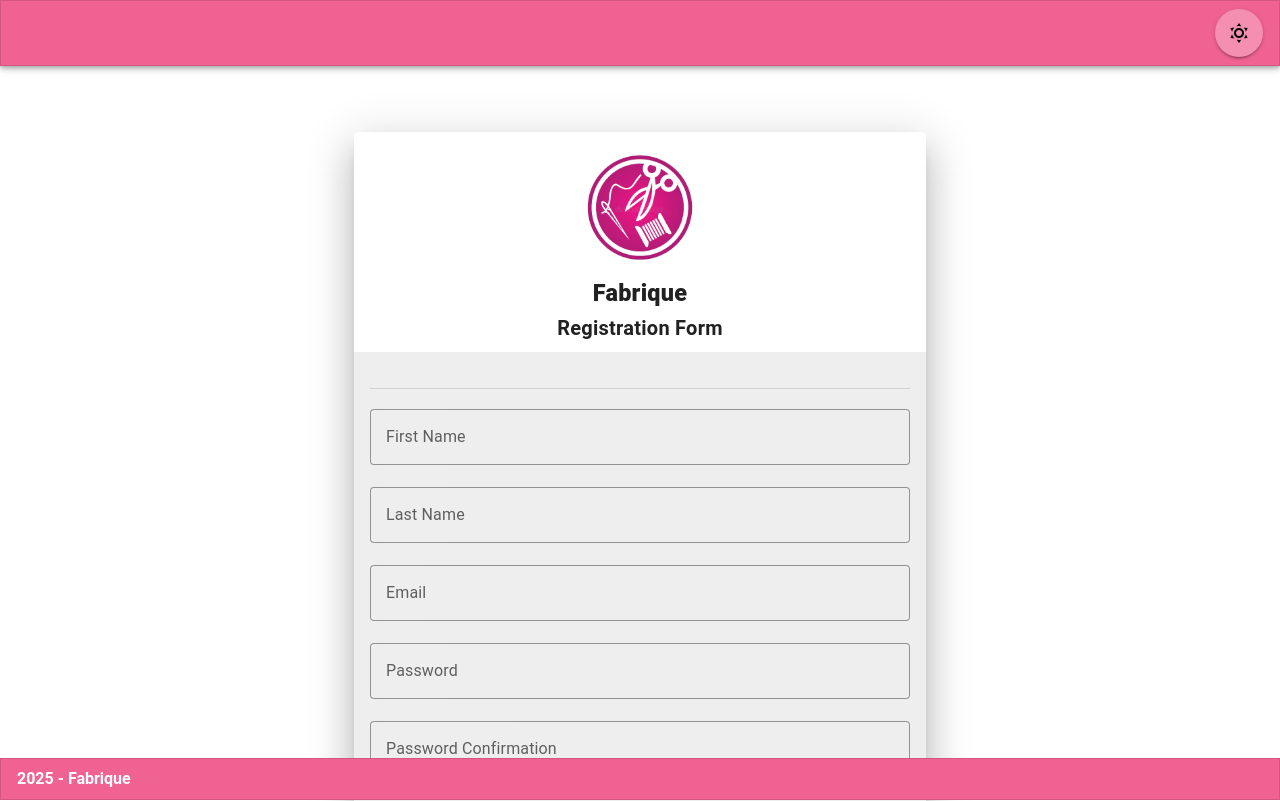
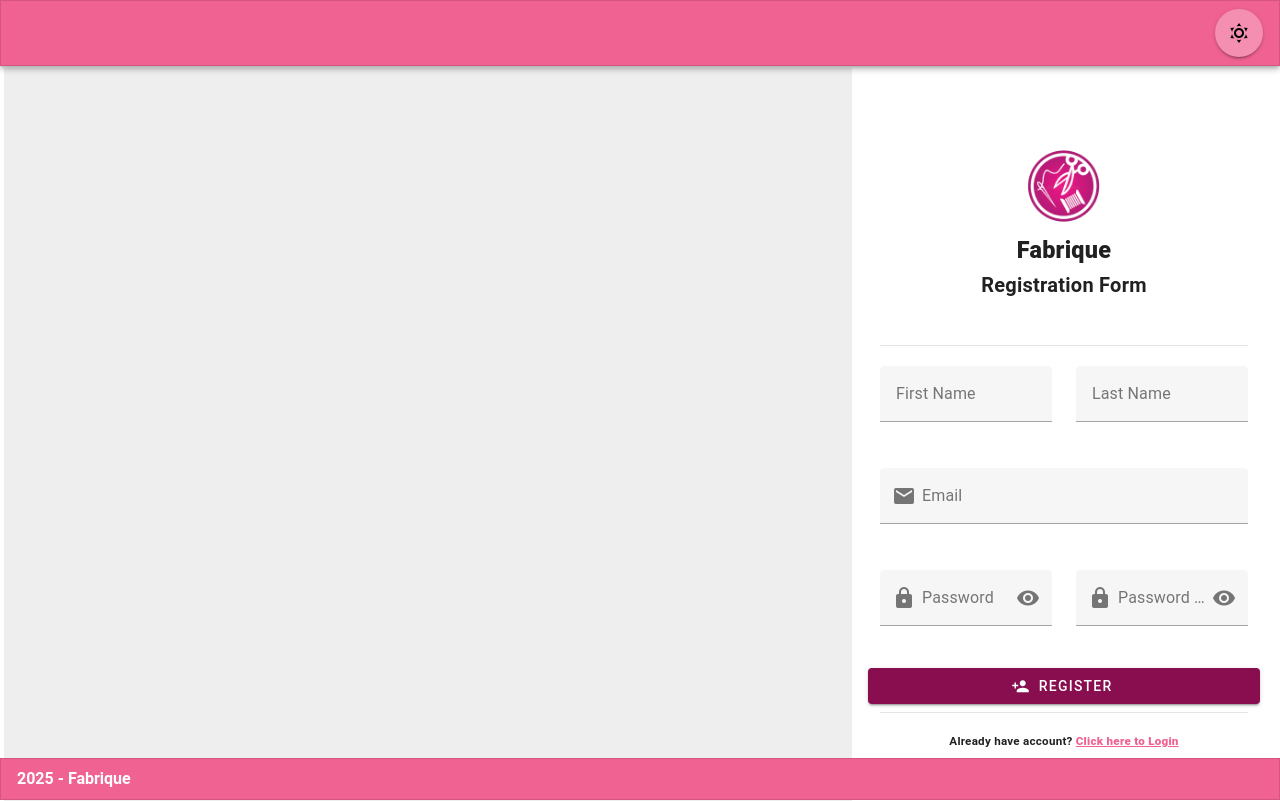
Before and after one commit to mylenecalo/web-fabrique, a Vue app: page /register in a window 1280 px wide. Shown: the top 801 px of the page. Built offline with nearby package versions, Linux system fonts and the light colour scheme.

Commit message:
feat: added password view function

```diff
--- a/src/components/auth/LoginForm.vue
+++ b/src/components/auth/LoginForm.vue
@@ -1,13 +1,20 @@
+<script setup>
+import { ref } from 'vue'
 
+const isPasswordVisible = ref(false)
+</script>
 
 <template>
                   <v-form fast-fail @submit.prevent>
                     <v-text-field
-                      label="Email" variant="outlined"
-                    ></v-text-field>
+                      label="Email" prepend-inner-icon="mdi-email"></v-text-field>
 
                     <v-text-field
-                      label="Password" type="password" variant="outlined"
+                      prepend-inner-icon="mdi-lock"
+                      label="Password"
+                      :type="isPasswordVisible ? 'text' : 'password'"
+                      :append-inner-icon="isPasswordVisible ? 'mdi-eye-off' : 'mdi-eye' "
+                      @click:append-inner="isPasswordVisible = !isPasswordVisible"
                     ></v-text-field>
 
                     <v-btn class="mt-2" type="submit" block color="pink-darken-4" prepend-icon="mdi-login">Login</v-btn>
--- a/src/components/auth/RegisterForm.vue
+++ b/src/components/auth/RegisterForm.vue
@@ -1,28 +1,48 @@
+<script setup>
+import { ref } from 'vue'
 
+const isPasswordVisible = ref(false)
+const isPasswordConfirmVisible = ref(false)
+</script>
 
 <template>
 
 <v-form fast-fail @submit.prevent>
+             <v-row>
+                  <v-col cols="12" md="6">
+                    <v-text-field label="First Name"></v-text-field>
+                  </v-col>
+
+                  <v-col cols="12" md="6">
+                    <v-text-field label="Last Name"></v-text-field>
+                  </v-col>
+
+                  <v-col cols="12">
+                    <v-text-field label="Email" prepend-inner-icon="mdi-email"></v-text-field>
+                  </v-col>
+
+                  <v-col cols="12" md="6">
                     <v-text-field
-                      label="First Name" variant="outlined"
+                    prepend-inner-icon="mdi-lock"
+                      label="Password"
+                      :type="isPasswordVisible ? 'text' : 'password'"
+                      :append-inner-icon="isPasswordVisible ? 'mdi-eye-off' : 'mdi-eye' "
+                      @click:append-inner="isPasswordVisible = !isPasswordVisible"
                     ></v-text-field>
+                  </v-col>
 
+                  <v-col cols="12" md="6">
                     <v-text-field
-                      label="Last Name" variant="outlined"
+                    prepend-inner-icon="mdi-lock"
+                      label="Password Confirmation"
+                      :type="isPasswordConfirmVisible ? 'text' : 'password'"
+                      :append-inner-icon="isPasswordConfirmVisible ? 'mdi-eye-off' : 'mdi-eye' "
+                      @click:append-inner="isPasswordConfirmVisible = !isPasswordConfirmVisible"
                     ></v-text-field>
-
-                    <v-text-field
-                      label="Email" variant="outlined"
-                    ></v-text-field>
-
-                    <v-text-field
-                      label="Password" type="password" variant="outlined"
-                    ></v-text-field>
-
-                    <v-text-field
-                      label="Password Confirmation" type="password" variant="outlined"
-                    ></v-text-field>
+                  </v-col>
 
                     <v-btn class="mt-2" type="submit" block color="pink-darken-4" prepend-icon="mdi-account-plus">Register</v-btn>
+                  </v-row>
                   </v-form>
+
 </template>
--- a/src/components/layout/AppLayout.vue
+++ b/src/components/layout/AppLayout.vue
@@ -24,9 +24,7 @@ function onClick() {
        </v-app-bar>
 
        <v-main>
-         <v-container>
           <slot name="content"></slot>
-        </v-container>
       </v-main>
 
       <v-footer
--- a/src/views/auth/LoginView.vue
+++ b/src/views/auth/LoginView.vue
@@ -10,9 +10,11 @@ const { mobile } = useDisplay()
 <template>
 <AppLayout>
   <template #content>
+    <v-container fluid>
     <v-row>
-            <v-col cols="12" md="6" class="mx-auto pt-16">
-              <v-card class="mx-auto" elevation="24">
+            <v-col cols="12" md="8" class="bg-surface-light h-screen" v-if="!mobile"> </v-col>
+            <v-col cols="12" md="4" :class="mobile ? '' : 'pt-16' ">
+              <v-card class="mx-auto" elevation="0" max-width="600">
                 <v-card-title class="text-center">
                   <v-img class="mx-auto" src="/images/logo-fabrique.png"
                   :width="mobile ? '75%' : '25%'"
@@ -22,17 +24,18 @@ const { mobile } = useDisplay()
 
                 </v-card-title>
 
-                <v-card-text class="bg-surface-light pt-4">
+                <v-card-text class="pt-4">
                   <v-divider class="my-5"></v-divider>
 
                   <LoginForm> </LoginForm>
                   <v-divider class="my-5"></v-divider>
 
-                  <h5 class="text-center">Don't have an account? <RouterLink class="text-pink-lighten-2 font-weight-black" to="/register">Click here to Register</RouterLink></h5>
+                  <h4 class="text-center">Don't have an account? <RouterLink class="text-pink-lighten-2 font-weight-black" to="/register">Click here to Register</RouterLink></h4>
                 </v-card-text>
               </v-card>
             </v-col>
           </v-row>
+        </v-container>
   </template>
 </AppLayout>
 
--- a/src/views/auth/RegisterView.vue
+++ b/src/views/auth/RegisterView.vue
@@ -9,10 +9,12 @@ const { mobile } = useDisplay()
 <template>
 <AppLayout>
   <template #content>
+    <v-container fluid>
 
          <v-row>
-            <v-col cols="12" md="6" class="mx-auto pt-16">
-              <v-card class="mx-auto"  elevation="24">
+          <v-col cols="12" md="8" class="bg-surface-light h-screen" v-if="!mobile"> </v-col>
+          <v-col cols="12" md="4" :class="mobile ? '' : 'pt-16' ">
+            <v-card class="mx-auto" elevation="0" max-width="600">
                 <v-card-title class="text-center">
                   <v-img class="mx-auto" src="/images/logo-fabrique.png"
                   :width="mobile ? '75%' : '25%'"
@@ -22,7 +24,7 @@ const { mobile } = useDisplay()
 
                 </v-card-title>
 
-                <v-card-text class="bg-surface-light pt-4">
+                <v-card-text class="pt-4">
                   <v-divider class="my-5"></v-divider>
 
                   <RegisterForm> </RegisterForm>
@@ -33,6 +35,7 @@ const { mobile } = useDisplay()
               </v-card>
             </v-col>
           </v-row>
+        </v-container>
   </template>
 
 </AppLayout>
```
